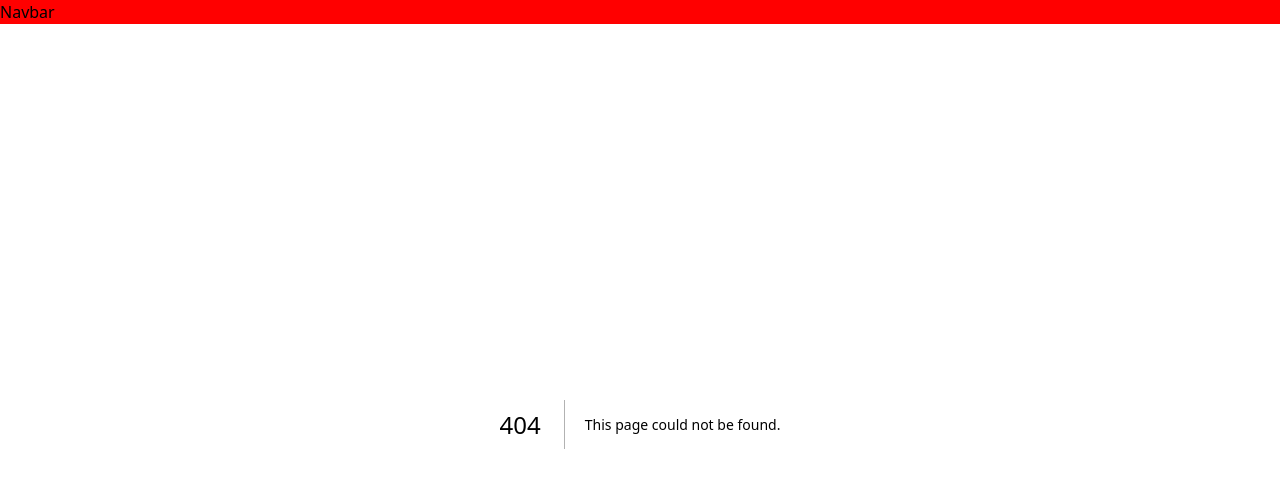
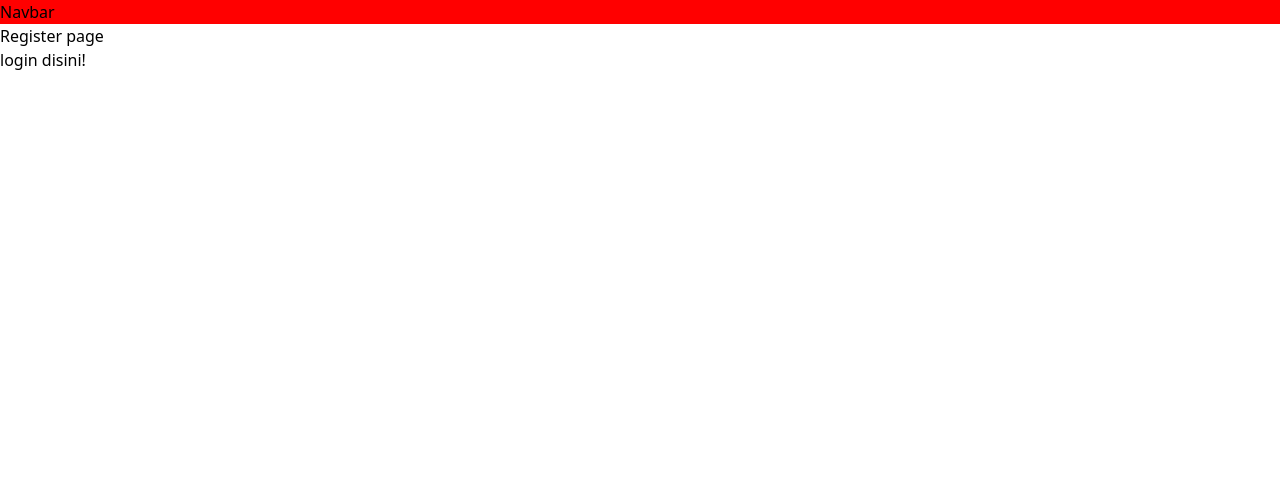
Before and after one commit to Bagza08/my-next-page, a Next.js app: page /auth/register in a window 1280 px wide. Before the commit this address had no page. Shown: the top 488 px of the page. Built offline with nearby package versions, Linux system fonts and the light colour scheme.

Commit message:
3. link navigation

```diff
--- /dev/null
+++ b/src/pages/auth/login.tsx
@@ -0,0 +1,13 @@
+import Link from "next/link";
+import React from "react";
+
+function Login() {
+  return (
+    <>
+      <div>Login page</div>
+      <Link href="/auth/register">register disini!</Link>
+    </>
+  );
+}
+
+export default Login;
--- /dev/null
+++ b/src/pages/auth/register.tsx
@@ -0,0 +1,17 @@
+import { useRouter } from "next/router";
+
+function Register() {
+  const router = useRouter();
+  const handlelogin = () => {
+    router.push("/auth/login");
+  };
+
+  return (
+    <>
+      <div>Register page</div>
+      <p onClick={handlelogin}>login disini!</p>
+    </>
+  );
+}
+
+export default Register;
--- /dev/null
+++ b/src/pages/shops/[[...slug]].tsx
@@ -0,0 +1,17 @@
+import React from "react";
+import { useRouter } from "next/router";
+
+function Shops() {
+  const { query } = useRouter();
+
+  console.log(query.slug);
+
+  return (
+    <>
+      <div>shops link</div>
+      <div>nama product : {`${query.slug ? query.slug[0] : ""} + ${query.slug ? query.slug[1] : ""} `} </div>
+    </>
+  );
+}
+
+export default Shops;
```
